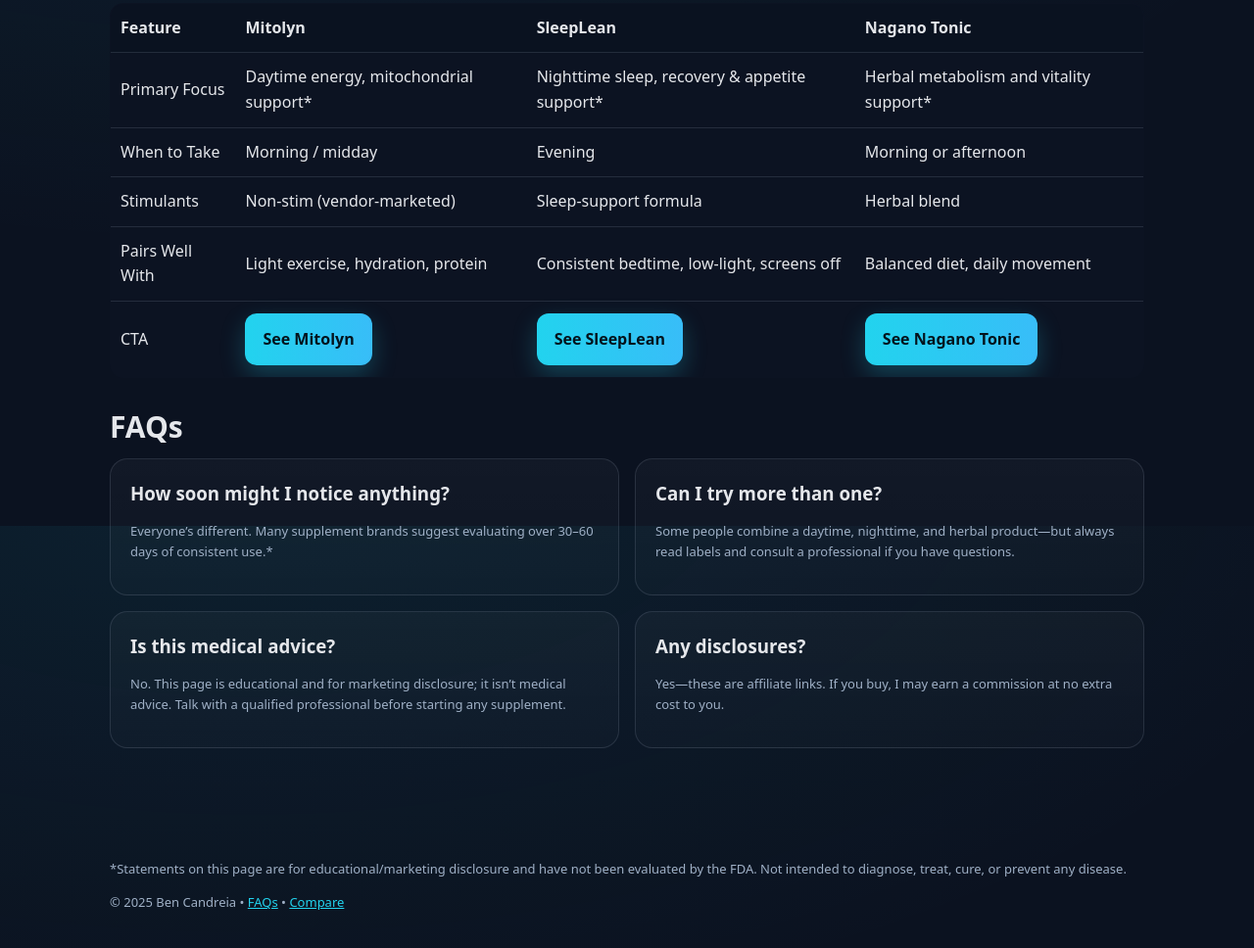
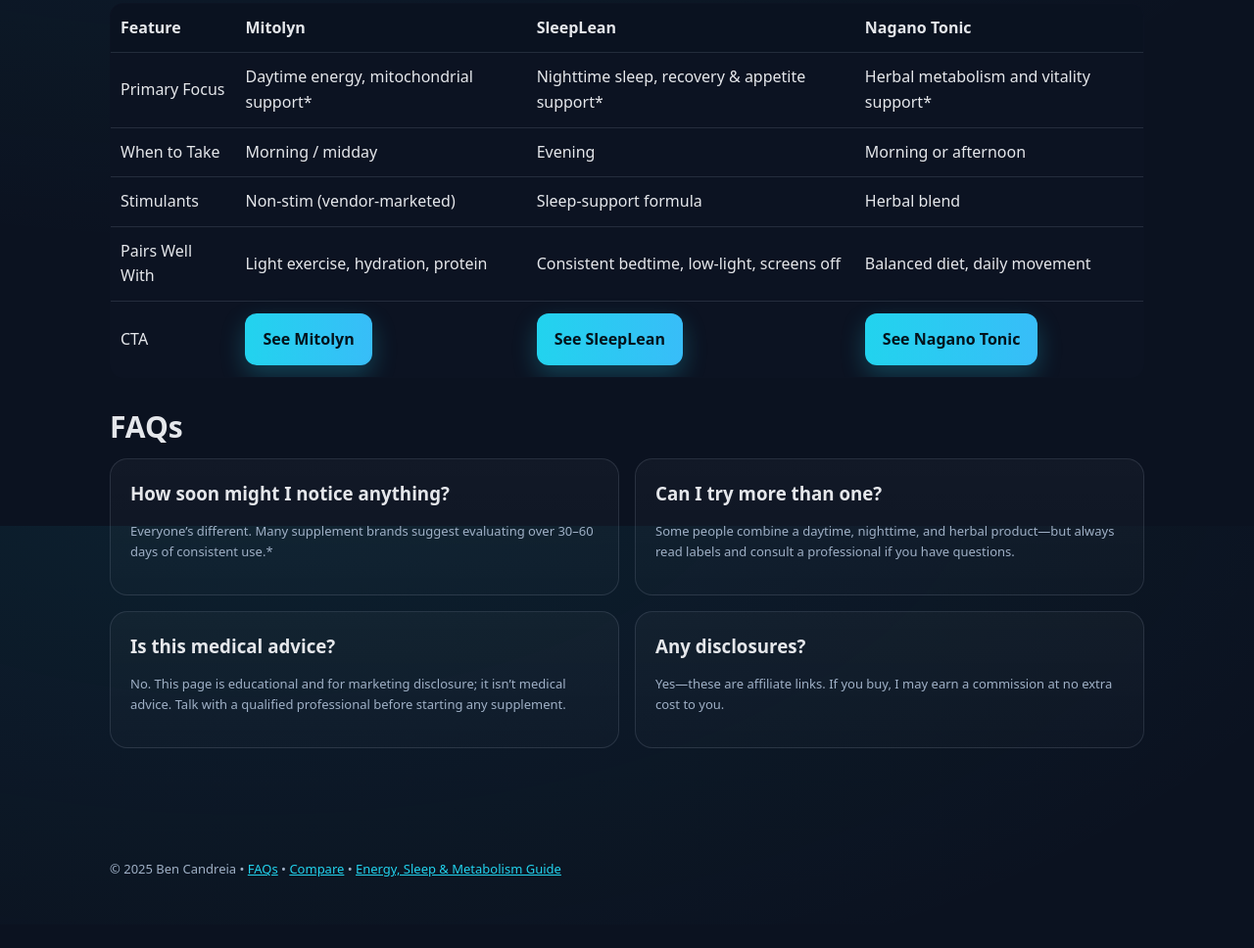
Before and after one commit to bcandreia/Getmyhealthback, a plain HTML site: page index.html in a window 1280 px wide. Shown: the part 2663-3631 px from the top of the page at 98% size. After the commit the page ends 3607 px from the top, so only its background shows below. Drawn offline with Linux system fonts and the light colour scheme.

Commit message:
Update index.html

```diff
--- a/index.html
+++ b/index.html
@@ -299,9 +299,12 @@
     </main>
 
     <footer>
-      <p class="small">*Statements on this page are for educational/marketing disclosure and have not been evaluated by the FDA. Not intended to diagnose, treat, cure, or prevent any disease.</p>
-      <p class="small">© <span id="year"></span> Ben Candreia • <a href="#faq-title">FAQs</a> • <a href="#compare-title">Compare</a></p>
-    </footer>
+      <p class="small">
+  © <span id="year"></span> Ben Candreia •
+  <a href="#faq-title">FAQs</a> •
+  <a href="#compare-title">Compare</a> •
+  <a href="compare.html">Energy, Sleep & Metabolism Guide</a>
+</p>  </footer>
   </div>
 
   <!-- JSON-LD: FAQPage -->
```
